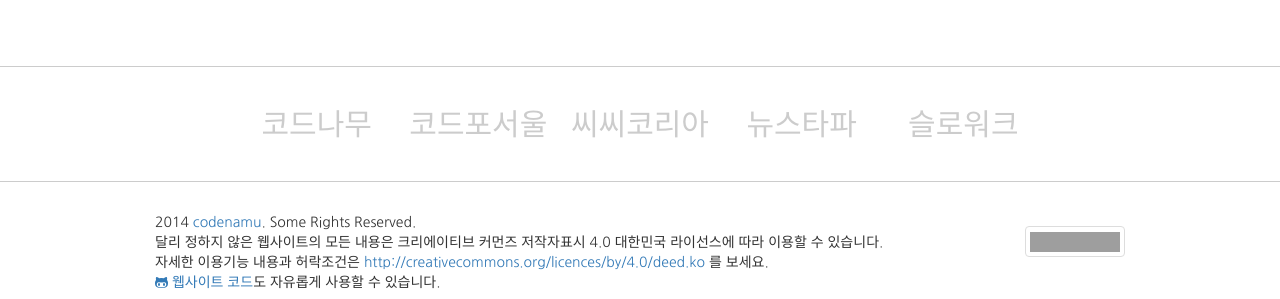
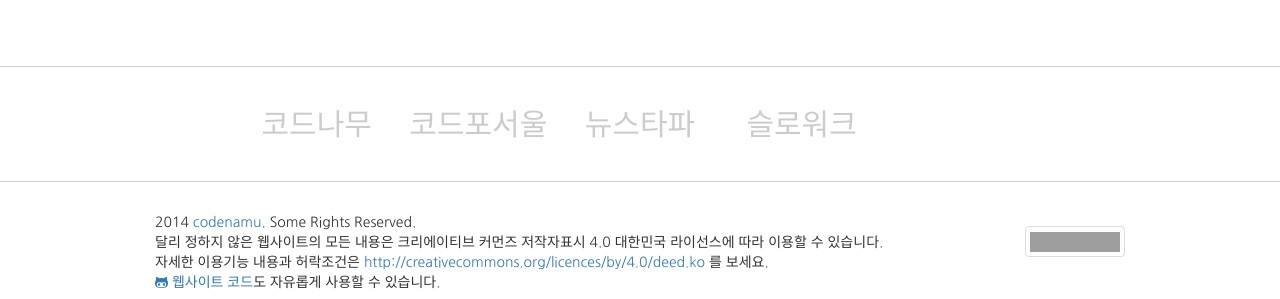
Before and after one commit to codenamu/2015-transparency, a Jekyll site: the page built from index.html, in a window 1280 px wide. Shown: the part 1287-1586 px from the top of the page. Built offline with Jekyll 4.4.1, drawn with Linux system fonts in a browser that asks for light colours; nearby versions of some CDN libraries; Markdown is read by kramdown in place of the engine named in the settings; grey boxes are pictures that could not be loaded.

Commit message:
Update index.html

```diff
--- a/index.html
+++ b/index.html
@@ -73,10 +73,8 @@
           <li class="col-xs-2">
             <h2><a target="_blank" href="http://codeforseoul.org">코드포서울</a></h2>
           </li>
-          <li class="col-xs-2">
-            <h2><a target="_blank" href="http://cckorea.org">씨씨코리아</a></h2>
-          </li>
-          <li class="col-xs-2">
+
+           <li class="col-xs-2">
             <h2><a target="_blank" href="http://newstapa.org">뉴스타파</a></h2>
           </li>
           <li class="col-xs-2">
```
